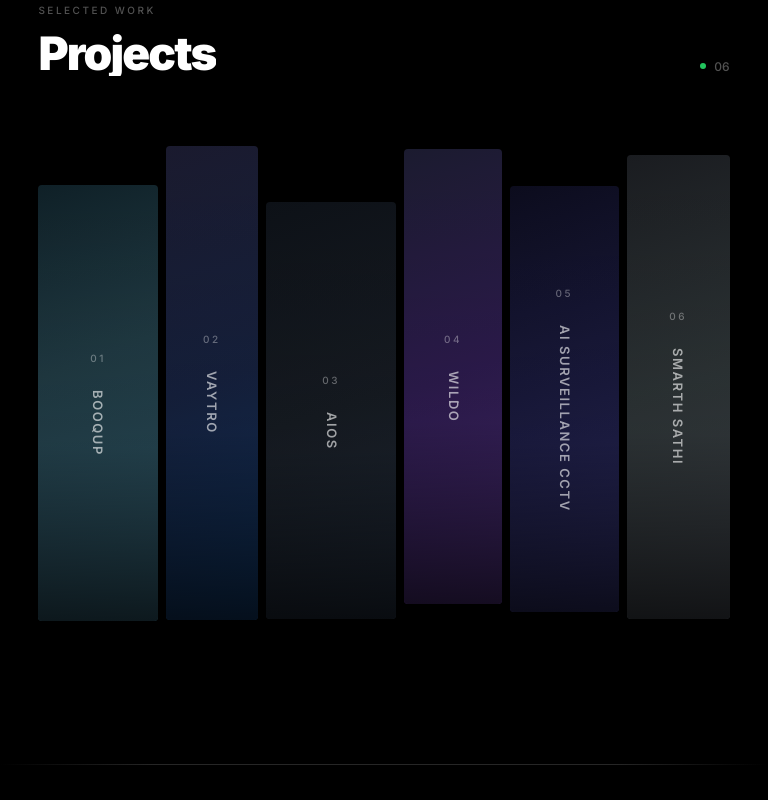
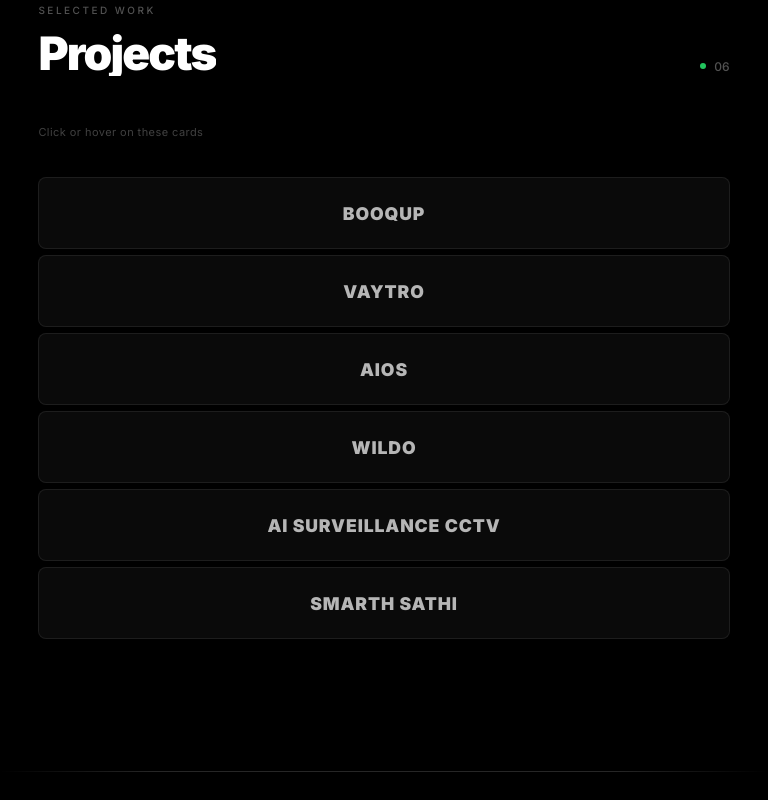
Before and after one commit to rajatbhardwaz/Portfolio-RajatSutharBhardwaz, a React (Vite) app: page / in a window 768 px wide. Shown: the part 1860-2660 px from the top of the page. Built offline with nearby package versions, Linux system fonts and the light colour scheme.

Commit message:
updated project section for mobile screens

```diff
--- a/src/components/Projects.jsx
+++ b/src/components/Projects.jsx
@@ -11,22 +11,22 @@ const revealEase = [0.16, 1, 0.3, 1];
  * offsetY   = vertical shift for stagger
  */
 const projects = [
-  { id: 1, title: "Booqup",               category: "Web App",     flexBasis: 1.1,  height: "92%",  offsetY: 12  },
-  { id: 2, title: "Vaytro",               category: "App Design",  flexBasis: 0.85, height: "100%", offsetY: -8  },
-  { id: 3, title: "AIOS",                 category: "AI Platform", flexBasis: 1.2,  height: "88%",  offsetY: 20  },
-  { id: 4, title: "Wildo",                category: "Creative",    flexBasis: 0.9,  height: "96%",  offsetY: -14 },
-  { id: 5, title: "AI Surveillance CCTV", category: "AI / IoT",    flexBasis: 1.0,  height: "90%",  offsetY: 8   },
-  { id: 6, title: "Smarth Sathi",         category: "Mobile App",  flexBasis: 0.95, height: "98%",  offsetY: -4  },
+  { id: 1, title: "Booqup", category: "Web App", flexBasis: 1.1, height: "92%", offsetY: 12 },
+  { id: 2, title: "Vaytro", category: "App Design", flexBasis: 0.85, height: "100%", offsetY: -8 },
+  { id: 3, title: "AIOS", category: "AI Platform", flexBasis: 1.2, height: "88%", offsetY: 20 },
+  { id: 4, title: "Wildo", category: "Creative", flexBasis: 0.9, height: "96%", offsetY: -14 },
+  { id: 5, title: "AI Surveillance CCTV", category: "AI / IoT", flexBasis: 1.0, height: "90%", offsetY: 8 },
+  { id: 6, title: "Smarth Sathi", category: "Mobile App", flexBasis: 0.95, height: "98%", offsetY: -4 },
 ];
 
-/* Unique gradient for each card */
+/* Unique color for each card */
 const cardGradients = [
-  "linear-gradient(160deg, #0f2027 0%, #203a43 40%, #2c5364 100%)",
-  "linear-gradient(160deg, #1a1a2e 0%, #16213e 50%, #0f3460 100%)",
-  "linear-gradient(160deg, #0d1117 0%, #161b22 50%, #1f2937 100%)",
-  "linear-gradient(160deg, #1b1b2f 0%, #2d1b4e 50%, #462a6f 100%)",
-  "linear-gradient(160deg, #0c0c1d 0%, #1a1a3e 50%, #2a2a5e 100%)",
-  "linear-gradient(160deg, #1a1c20 0%, #2d3436 50%, #3d4148 100%)",
+  "linear-gradient(160deg, #1a6fe8 0%, #2b7fff 50%, #4a9aff 100%)",   /* Blue       */
+  "linear-gradient(160deg, #e67e22 0%, #f39c12 50%, #f5ab35 100%)",   /* Orange     */
+  "linear-gradient(160deg, #e8e0d0 0%, #f5f0e8 50%, #faf7f2 100%)",   /* Ivory White*/
+  "linear-gradient(160deg, #d63031 0%, #e74c3c 50%, #ff6b6b 100%)",   /* Red        */
+  "linear-gradient(160deg, #6c3ec1 0%, #8e44cf 50%, #a855f7 100%)",   /* Purple     */
+  "linear-gradient(160deg, #0d9f6e 0%, #10b981 50%, #34d399 100%)",   /* Green      */
 ];
 
 export default function Projects() {
@@ -81,6 +81,8 @@ export default function Projects() {
         </motion.span>
       </div>
 
+      <p className="card-section__hint">Click or hover on these cards</p>
+
       {/* Accordion cards */}
       <motion.div
         initial={{ opacity: 0, y: 50 }}
@@ -97,33 +99,30 @@ export default function Projects() {
               key={project.id}
               className={`accordion-card ${isActive ? "accordion-card--active" : ""} ${hasHover && !isActive ? "accordion-card--inactive" : ""}`}
               style={{
-                background: cardGradients[index],
                 flex: isActive ? 4 : hasHover && !isActive ? project.flexBasis * 0.6 : project.flexBasis,
                 height: project.height,
                 transform: `translateY(${project.offsetY}px)`,
               }}
-              onTouchStart={() => {
-                touchRef.current = true;
-              }}
               onMouseEnter={() => {
-                if (!touchRef.current) setHoveredId(project.id);
+                if (window.matchMedia("(min-width: 769px)").matches) {
+                  setHoveredId(project.id);
+                }
               }}
               onMouseLeave={() => {
-                if (!touchRef.current) setHoveredId(null);
+                if (window.matchMedia("(min-width: 769px)").matches) {
+                  setHoveredId(null);
+                }
               }}
               onClick={() => {
-                if (touchRef.current) {
+                if (window.matchMedia("(max-width: 768px)").matches) {
                   setHoveredId((prev) => prev === project.id ? null : project.id);
                 }
               }}
               data-cursor-hover
             >
-              {/* Collapsed state — vertical title */}
+              {/* Default state — big vertical label */}
               <div className="accordion-card__collapsed">
-                <span className="accordion-card__number">
-                  {String(index + 1).padStart(2, "0")}
-                </span>
-                <span className="accordion-card__vertical-title">
+                <span className="accordion-card__big-label">
                   {project.title}
                 </span>
               </div>
@@ -144,9 +143,6 @@ export default function Projects() {
                   <div className="accordion-card__line" />
                 </div>
               </div>
-
-              {/* Subtle overlay gradient */}
-              <div className="accordion-card__overlay" />
             </div>
           );
         })}
--- a/src/components/Services.jsx
+++ b/src/components/Services.jsx
@@ -142,6 +142,8 @@ export default function Services() {
         </motion.span>
       </div>
 
+      <p className="card-section__hint">Click or hover on these cards</p>
+
       {/* Grid */}
       <motion.div
         variants={gridContainer}
--- a/src/index.css
+++ b/src/index.css
@@ -215,6 +215,15 @@ body {
   }
 }
 
+.card-section__hint {
+  font-size: 11px;
+  font-weight: 400;
+  color: rgba(255, 255, 255, 0.25);
+  letter-spacing: 0.04em;
+  margin-top: 0.5rem;
+  margin-bottom: 1.5rem;
+}
+
 /* ───────────────── Responsive card grid ─────────────────────────── */
 .card-grid {
   display: grid;
@@ -244,7 +253,7 @@ body {
 .accordion-strip {
   display: flex;
   align-items: center;
-  height: 480px;
+  height: 580px;
   gap: 6px;
   border-radius: 4px;
   overflow: visible;
@@ -253,14 +262,14 @@ body {
 
 @media (min-width: 768px) {
   .accordion-strip {
-    height: 520px;
+    height: 640px;
     gap: 8px;
   }
 }
 
 @media (min-width: 1024px) {
   .accordion-strip {
-    height: 560px;
+    height: 720px;
   }
 }
 
@@ -269,61 +278,76 @@ body {
   position: relative;
   min-width: 0;
   overflow: hidden;
-  border-radius: 4px;
+  border-radius: 8px;
   align-self: center;
+  background-color: #0a0a0a;
+  border: 1px solid rgba(255, 255, 255, 0.08);
+  z-index: 1;
   transition:
     flex 0.7s cubic-bezier(0.72, 0, 0.28, 1),
-    transform 0.7s cubic-bezier(0.72, 0, 0.28, 1);
+    transform 0.7s cubic-bezier(0.72, 0, 0.28, 1),
+    border-color 0.5s ease;
 }
 
-/* Overlay gradient — bottom-up for legibility */
-.accordion-card__overlay {
+/* Ivory + color blobs overlay — same as service cards */
+.accordion-card::before {
+  content: "";
   position: absolute;
   inset: 0;
-  background: linear-gradient(
-    to top,
-    rgba(0, 0, 0, 0.7) 0%,
-    rgba(0, 0, 0, 0.1) 40%,
-    transparent 100%
-  );
-  pointer-events: none;
-  z-index: 1;
+  z-index: -1;
+  border-radius: inherit;
+  background:
+    radial-gradient(circle at 15% 25%, rgba(255, 200, 50, 0.55) 0%, transparent 50%),
+    radial-gradient(circle at 85% 20%, rgba(60, 120, 255, 0.45) 0%, transparent 45%),
+    radial-gradient(circle at 50% 80%, rgba(230, 50, 50, 0.4) 0%, transparent 50%),
+    radial-gradient(circle at 75% 65%, rgba(255, 220, 80, 0.3) 0%, transparent 40%),
+    radial-gradient(circle at 20% 70%, rgba(80, 140, 255, 0.3) 0%, transparent 45%);
+  background-color: #f5f0e8;
+  background-size: 200% 200%;
+  animation: blob-drift 8s ease infinite;
+  opacity: 0;
+  transition: opacity 0.5s cubic-bezier(0.25, 0.1, 0.25, 1);
 }
 
-/* ─── Collapsed state — vertical title ─── */
+.accordion-card--active {
+  border-color: rgba(0, 0, 0, 0.06);
+}
+
+.accordion-card--active::before {
+  opacity: 1;
+}
+
+/* ─── Default state — big label ─── */
 .accordion-card__collapsed {
   position: absolute;
   inset: 0;
   z-index: 2;
   display: flex;
-  flex-direction: column;
   align-items: center;
   justify-content: center;
-  gap: 1.5rem;
+  padding: 1rem;
   opacity: 1;
-  transition: opacity 0.5s cubic-bezier(0.72, 0, 0.28, 1);
+  transition:
+    opacity 0.5s cubic-bezier(0.72, 0, 0.28, 1),
+    transform 0.5s cubic-bezier(0.72, 0, 0.28, 1);
 }
 
 .accordion-card--active .accordion-card__collapsed {
   opacity: 0;
+  transform: translateY(-16px);
   pointer-events: none;
 }
 
-.accordion-card__number {
-  font-size: 10px;
-  font-weight: 500;
-  letter-spacing: 0.25em;
-  color: rgba(255, 255, 255, 0.35);
-}
-
-.accordion-card__vertical-title {
+.accordion-card__big-label {
   writing-mode: vertical-rl;
   text-orientation: mixed;
-  font-size: 0.8125rem;
-  font-weight: 600;
-  letter-spacing: 0.12em;
+  font-size: clamp(1.2rem, 2.5vw, 2rem);
+  font-weight: 900;
+  letter-spacing: 0.05em;
+  line-height: 1;
   text-transform: uppercase;
-  color: rgba(255, 255, 255, 0.6);
+  text-align: center;
+  color: rgba(255, 255, 255, 0.7);
   white-space: nowrap;
 }
 
@@ -357,18 +381,17 @@ body {
   font-weight: 500;
   letter-spacing: 0.2em;
   text-transform: uppercase;
-  color: rgba(255, 255, 255, 0.5);
-  background: rgba(255, 255, 255, 0.08);
+  color: rgba(0, 0, 0, 0.45);
+  background: rgba(0, 0, 0, 0.06);
   padding: 0.35rem 0.75rem;
   border-radius: 100px;
-  backdrop-filter: blur(4px);
 }
 
 .accordion-card__idx {
   font-size: 10px;
   font-weight: 500;
   letter-spacing: 0.2em;
-  color: rgba(255, 255, 255, 0.3);
+  color: rgba(0, 0, 0, 0.25);
 }
 
 .accordion-card__bottom {
@@ -382,13 +405,13 @@ body {
   font-weight: 800;
   letter-spacing: -0.03em;
   line-height: 1.1;
-  color: var(--color-white);
+  color: #111;
 }
 
 .accordion-card__line {
   width: 40px;
   height: 2px;
-  background: linear-gradient(90deg, rgba(255, 255, 255, 0.6), transparent);
+  background: linear-gradient(90deg, rgba(0, 0, 0, 0.4), transparent);
   border-radius: 1px;
   transition: width 0.5s ease;
 }
@@ -397,26 +420,45 @@ body {
   width: 60px;
 }
 
-/* ─── Mobile: horizontal scroll, same design ─── */
+/* ─── Mobile: horizontal bars, expand on tap ─── */
 @media (max-width: 768px) {
   .accordion-strip {
-    overflow-x: auto;
-    overflow-y: visible;
-    -webkit-overflow-scrolling: touch;
-    scroll-snap-type: x proximity;
-    padding-bottom: 1rem;
-    /* hide scrollbar but keep scrolling */
-    scrollbar-width: none;
-    -ms-overflow-style: none;
-  }
-
-  .accordion-strip::-webkit-scrollbar {
-    display: none;
+    flex-direction: column;
+    height: auto;
+    gap: 6px;
+    padding: 12px 0;
+    overflow: visible;
   }
 
   .accordion-card {
-    min-width: 60px;
-    scroll-snap-align: start;
+    width: 100% !important;
+    height: 72px !important;
+    flex: none !important;
+    transform: none !important;
+    align-self: stretch;
+    transition: height 0.6s cubic-bezier(0.72, 0, 0.28, 1);
+  }
+
+  .accordion-card--active {
+    height: 300px !important;
+  }
+
+  .accordion-card__collapsed {
+    padding: 0 1.25rem;
+  }
+
+  .accordion-card__big-label {
+    writing-mode: horizontal-tb;
+    text-orientation: initial;
+    font-size: 1.1rem;
+  }
+
+  .accordion-card__expanded {
+    padding: 1.25rem;
+  }
+
+  .accordion-card__title {
+    font-size: 1.25rem;
   }
 }
 
```
